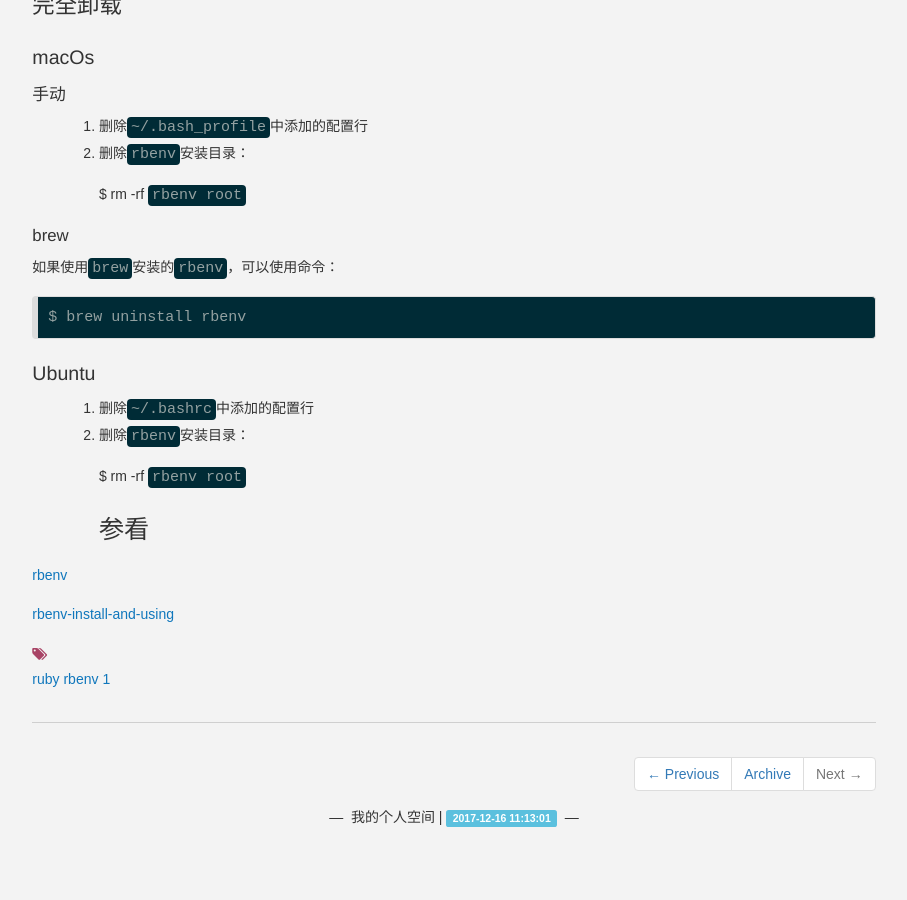
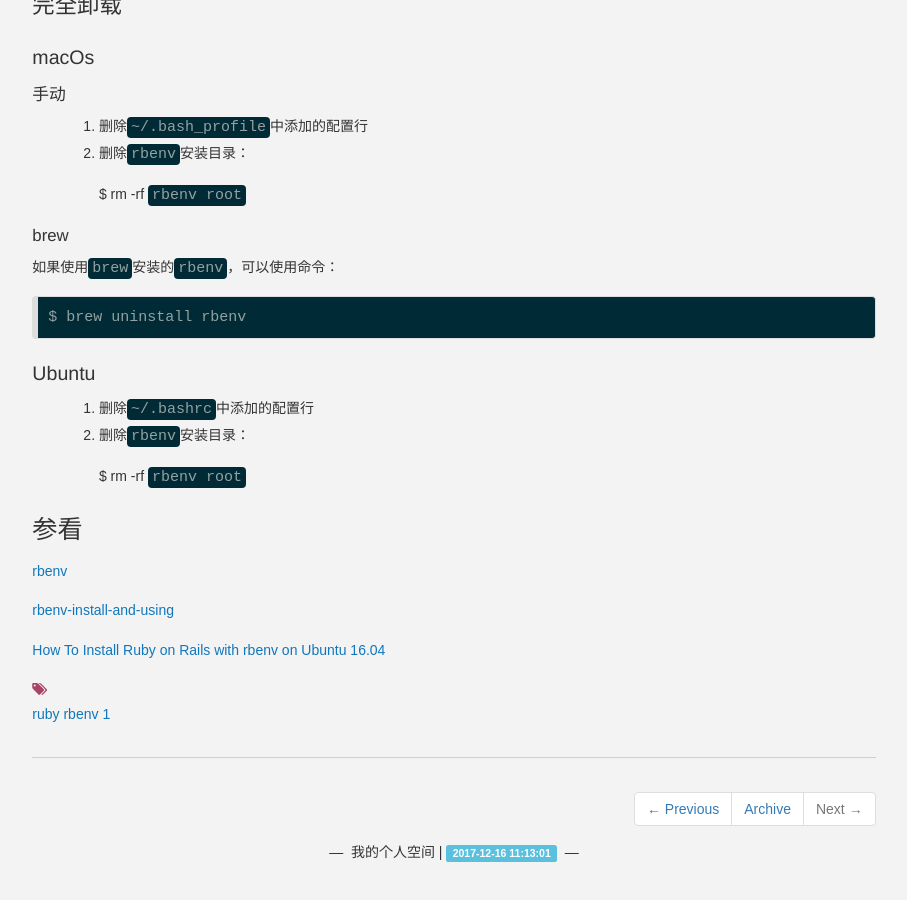
Before and after one commit to daemon369/daemon369.github.io, a Jekyll site: the page built from _posts/2017-12-14-01-install-ruby.md, in a window 1280 px wide and 900 px high, scrolled down 3431 px. Shown: the whole window, without its empty margins (186-1093 px from the left). Built offline with Jekyll 4.4.1, drawn with Linux system fonts in a browser that asks for light colours; nearby versions of some CDN libraries; comment, search, counter and statistics services are not loaded; before the commit the page ends 4296 px from its top, so only the background shows below that.

Commit message:
install ruby in Ununtu

```diff
--- a/_posts/2017-12-14-01-install-ruby.md
+++ b/_posts/2017-12-14-01-install-ruby.md
@@ -167,8 +167,11 @@ date: 2017-12-14 21:11:00
 2. 删除`rbenv`安装目录：
 
     $ rm -rf `rbenv root`
+
 # 参看
 
 [rbenv](https://github.com/rbenv/rbenv)
 
 [rbenv-install-and-using](https://gist.github.com/sandyxu/8aceec7e436a6ab9621f)
+
+[How To Install Ruby on Rails with rbenv on Ubuntu 16.04](https://www.digitalocean.com/community/tutorials/how-to-install-ruby-on-rails-with-rbenv-on-ubuntu-16-04)
```
